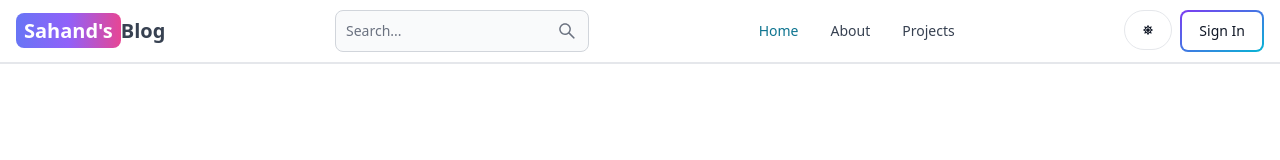
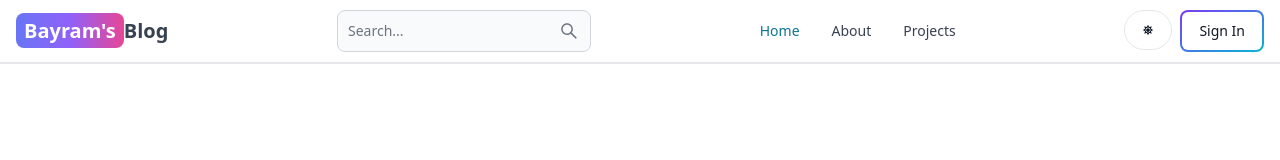
Before and after one commit to bayrambinbir/MERN-blog, a React (Vite) app in the folder client/: page / in a window 1280 px wide. Shown: the top 160 px of the page. Built offline with nearby package versions, Linux system fonts and the light colour scheme; no server answers.

Commit message:
Update Header.jsx

```diff
--- a/client/src/components/Header.jsx
+++ b/client/src/components/Header.jsx
@@ -55,7 +55,7 @@ export default function Header() {
         className="self-center whitespace-nowrap text-sm sm:text-xl font-semibold dark:text-white"
       >
         <span className="px-2 py-1 bg-gradient-to-r from-indigo-500 via-purple-500 to-pink-500 rounded-lg text-white">
-          Sahand's
+          Bayram's
         </span>
         Blog
       </Link>
```
